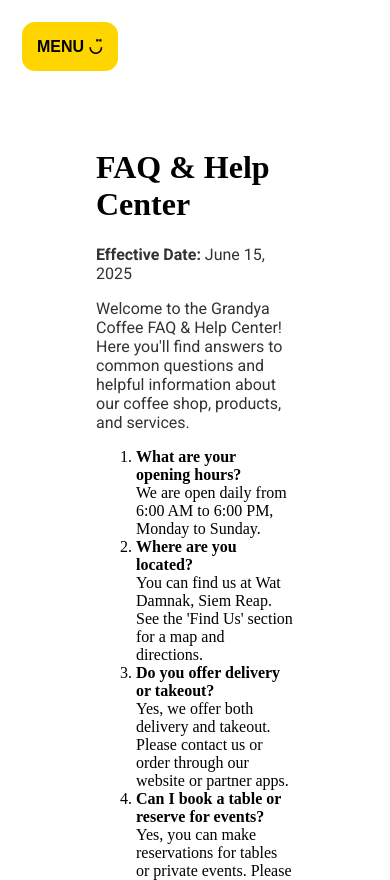
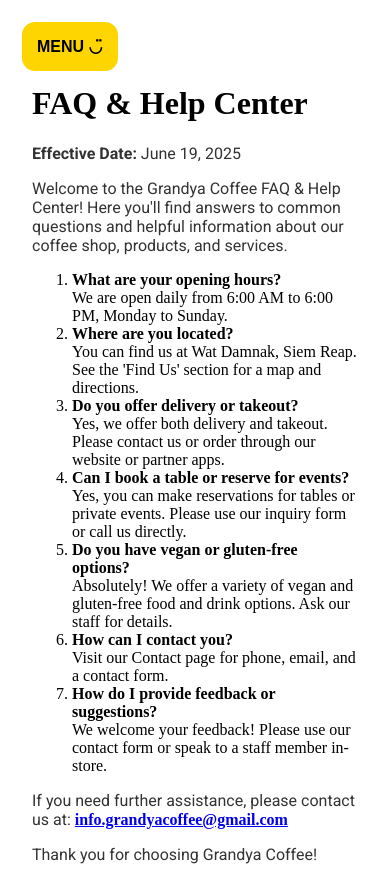
Before and after one commit to reyes-byui/grandyacoffee, a website: page footerlinks/faq.html in a window 390 px wide. Shown: the top 880 px of the page. Drawn offline with Linux system fonts and the light colour scheme; no server answers.

Commit message:
push footerlinks

```diff
--- a/footerlinks/faq.html
+++ b/footerlinks/faq.html
@@ -19,7 +19,7 @@
     <main>
         <div id="terms-info">
             <h1>FAQ & Help Center</h1>
-            <p><strong>Effective Date:</strong> June 15, 2025</p>
+            <p><strong>Effective Date:</strong> June 19, 2025</p>
             <p>Welcome to the Grandya Coffee FAQ & Help Center! Here you'll find answers to common questions and helpful information about our coffee shop, products, and services.</p>
             <ol>
                 <li><strong>What are your opening hours?</strong><br>
--- a/styles/mobile.css
+++ b/styles/mobile.css
@@ -649,7 +649,7 @@
         flex-direction: column;
     }
     #terms-info {
-        padding: 8em 6em 4em 6em;
+        padding: 4em 2em 2em 2em;
     }
     /* Fade-in animation for images */
     img.fade-in {
```
Also changed, not shown: footerlinks/communityguidelines.html (+1 -1 lines), footerlinks/cookiepolicy.html (+1 -1 lines), footerlinks/disclaimers.html (+1 -1 lines), footerlinks/privacypolicy.html (+1 -1 lines), footerlinks/terms.html (+1 -1 lines).
